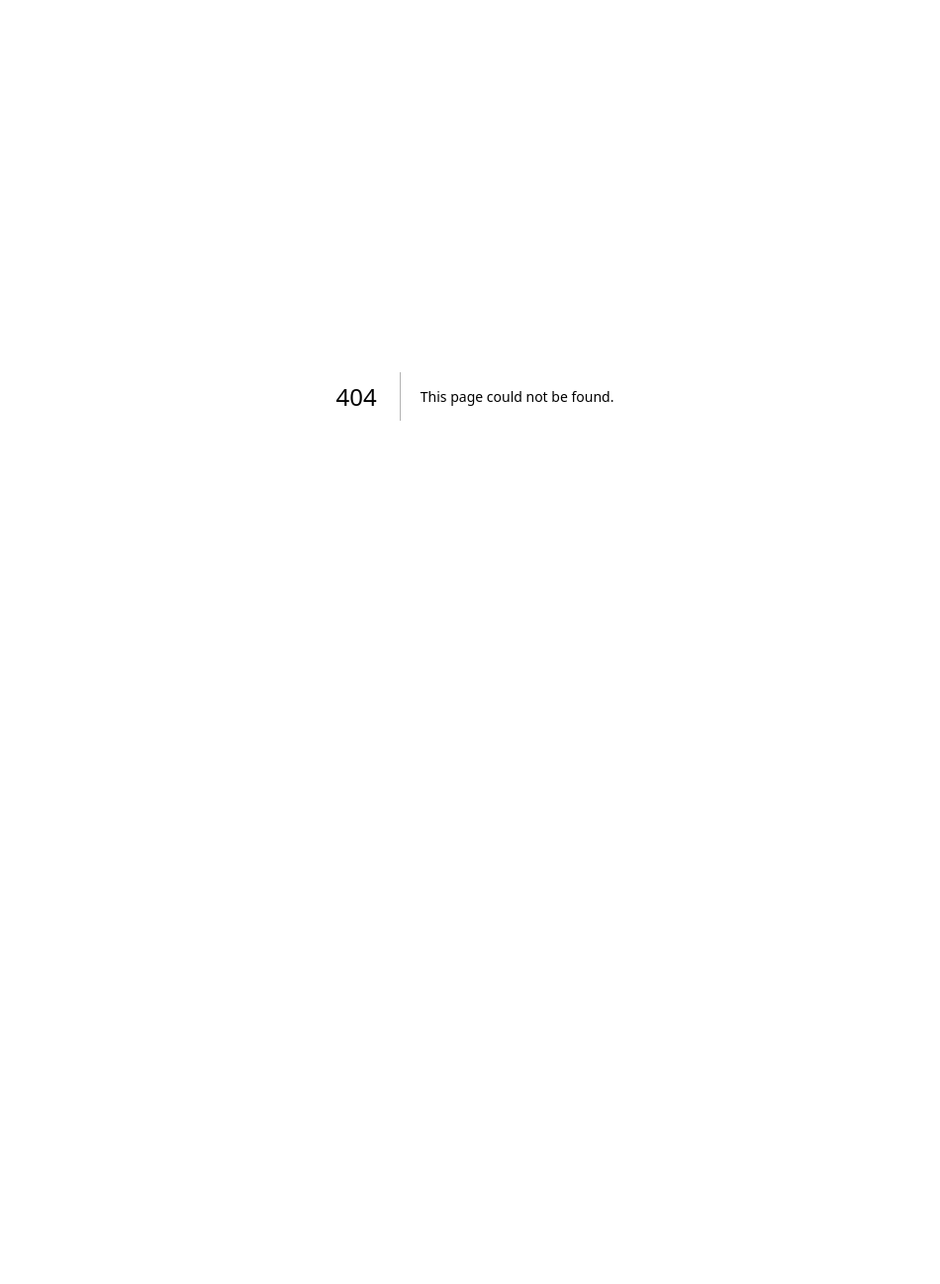
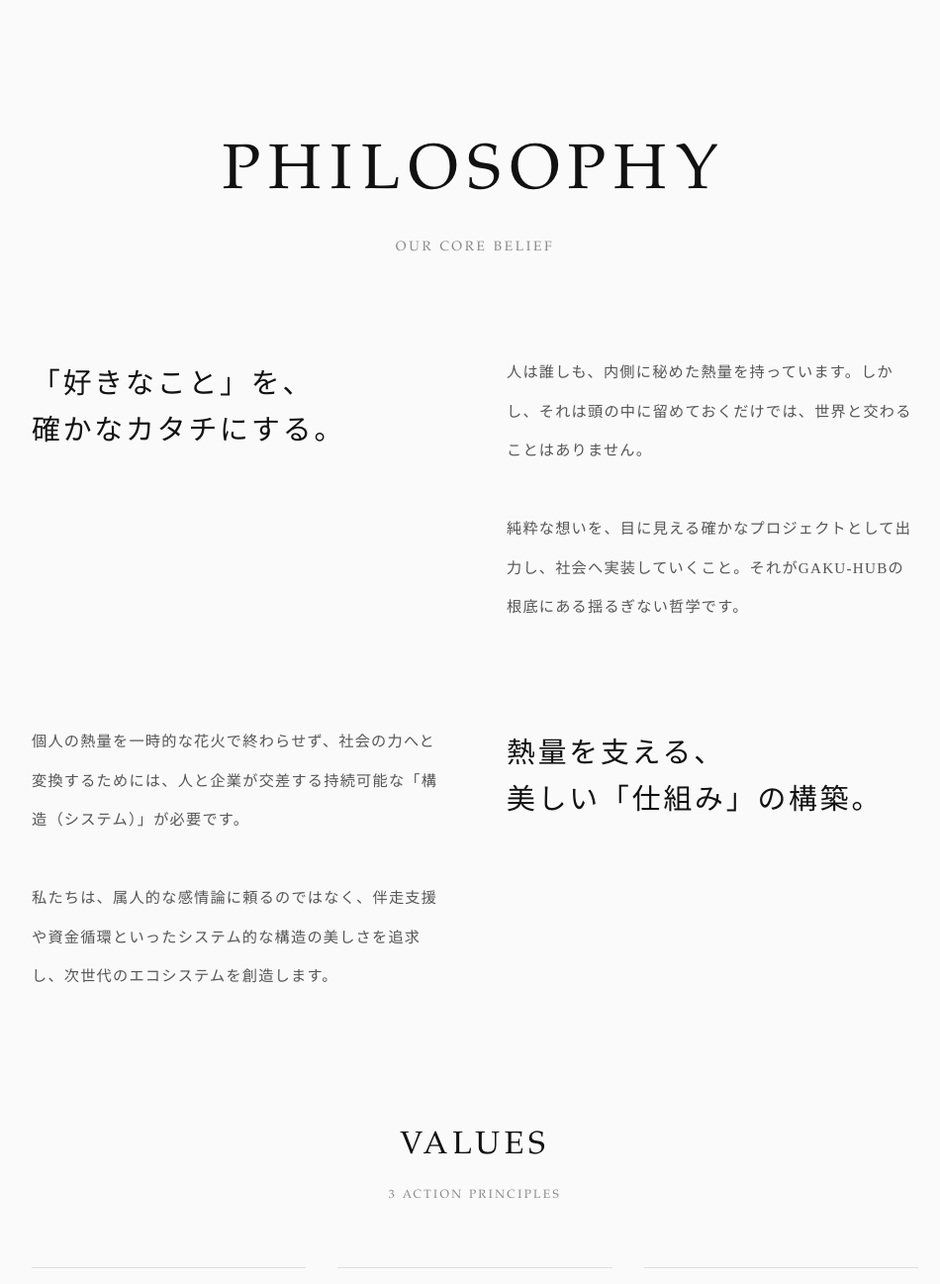
Before and after one commit to sutemailadd888/gaku-hub_HP, a Next.js app: page /philosophy in a window 1280 px wide. Before the commit this address had no page. Shown: the top 1297 px of the page at 99% size, without its empty margins (160-1110 px from the left). Before the commit the page ends 800 px from the top, so only its background shows below. Built offline with nearby package versions, Linux system fonts and the light colour scheme.

Commit message:
philosophy

```diff
--- /dev/null
+++ b/app/philosophy/page.tsx
@@ -0,0 +1,111 @@
+"use client";
+import Link from 'next/link';
+
+export default function Philosophy() {
+  return (
+    <div className="min-h-screen bg-[#FAFAFA] pt-32 pb-24 px-[5%] selection:bg-[#141d58] selection:text-white">
+      <div className="max-w-4xl mx-auto">
+
+        {/* =========================================
+            1. ページタイトル (Hero)
+        ========================================= */}
+        <div className="text-center mb-24 animate-[fadeIn_1s_ease_forwards]">
+          <h1 className="font-['Didot','Garamond',serif] text-[3rem] md:text-[4rem] tracking-[0.15em] mb-4 text-[#111111] font-light">
+            PHILOSOPHY
+          </h1>
+          <p className="font-['Didot','Garamond',serif] text-[#888] tracking-[0.2em] text-[0.85rem] uppercase">
+            Our Core Belief
+          </p>
+        </div>
+
+        {/* =========================================
+            2. ビジョン本文 (The Core Message)
+        ========================================= */}
+        <div className="mb-32 flex flex-col gap-16 md:gap-24 animate-[fadeIn_1s_ease_forwards_0.2s] opacity-0" style={{ animationFillMode: 'forwards' }}>
+
+          {/* メッセージ 1 */}
+          <div className="text-center md:text-left flex flex-col md:flex-row gap-8 md:gap-16 items-center md:items-start">
+            <h2 className="font-['Yu_Mincho','游明朝',serif] text-[1.4rem] md:text-[1.8rem] tracking-[0.1em] text-[#111111] leading-relaxed md:w-1/2 md:pt-2">
+              「好きなこと」を、<br />確かなカタチにする。
+            </h2>
+            <p className="font-['Yu_Mincho','游明朝',serif] text-[0.95rem] text-[#555] leading-[2.6] tracking-[0.08em] md:w-1/2 text-left px-4 md:px-0">
+              人は誰しも、内側に秘めた熱量を持っています。しかし、それは頭の中に留めておくだけでは、世界と交わることはありません。<br /><br />
+              純粋な想いを、目に見える確かなプロジェクトとして出力し、社会へ実装していくこと。それがGAKU-HUBの根底にある揺るぎない哲学です。
+            </p>
+          </div>
+
+          {/* メッセージ 2 */}
+          <div className="text-center md:text-left flex flex-col md:flex-row-reverse gap-8 md:gap-16 items-center md:items-start">
+            <h2 className="font-['Yu_Mincho','游明朝',serif] text-[1.4rem] md:text-[1.8rem] tracking-[0.1em] text-[#111111] leading-relaxed md:w-1/2 md:pt-2">
+              熱量を支える、<br />美しい「仕組み」の構築。
+            </h2>
+            <p className="font-['Yu_Mincho','游明朝',serif] text-[0.95rem] text-[#555] leading-[2.6] tracking-[0.08em] md:w-1/2 text-left px-4 md:px-0">
+              個人の熱量を一時的な花火で終わらせず、社会の力へと変換するためには、人と企業が交差する持続可能な「構造（システム）」が必要です。<br /><br />
+              私たちは、属人的な感情論に頼るのではなく、伴走支援や資金循環といったシステム的な構造の美しさを追求し、次世代のエコシステムを創造します。
+            </p>
+          </div>
+
+        </div>
+
+        {/* =========================================
+            3. 行動指針 (OUR VALUES) - トップページから移設・洗練化
+        ========================================= */}
+        <div className="mb-32 animate-[fadeIn_1s_ease_forwards_0.4s] opacity-0" style={{ animationFillMode: 'forwards' }}>
+          <div className="text-center mb-16">
+            <h3 className="font-['Didot','Garamond',serif] text-[2rem] tracking-[0.15em] mb-4 text-[#111111] font-light">VALUES</h3>
+            <p className="font-['Didot','Garamond',serif] text-[#888] tracking-[0.2em] text-[0.75rem] uppercase">
+              3 Action Principles
+            </p>
+          </div>
+
+          <div className="grid grid-cols-1 md:grid-cols-3 gap-12 md:gap-8">
+            {/* Value 01 */}
+            <div className="border-t border-[#e0e0e0] pt-8 group">
+              <span className="font-['Didot','Garamond',serif] text-[2rem] text-[#e0e0e0] group-hover:text-[#141d58] transition-colors duration-500 block mb-4">01</span>
+              <h4 className="font-['Yu_Mincho','游明朝',serif] text-[1.1rem] tracking-[0.1em] text-[#111111] mb-4">熱源であれ</h4>
+              <p className="font-['Yu_Mincho','游明朝',serif] text-[0.85rem] text-[#666] leading-[2.2] tracking-[0.05em]">
+                自らが誰よりも深く思考し、熱狂すること。その熱の伝播が、他者を動かす最大の駆動力となる。
+              </p>
+            </div>
+            {/* Value 02 */}
+            <div className="border-t border-[#e0e0e0] pt-8 group">
+              <span className="font-['Didot','Garamond',serif] text-[2rem] text-[#e0e0e0] group-hover:text-[#141d58] transition-colors duration-500 block mb-4">02</span>
+              <h4 className="font-['Yu_Mincho','游明朝',serif] text-[1.1rem] tracking-[0.1em] text-[#111111] mb-4">構造をデザインせよ</h4>
+              <p className="font-['Yu_Mincho','游明朝',serif] text-[0.85rem] text-[#666] leading-[2.2] tracking-[0.05em]">
+                想いだけでは現実は変わらない。課題を俯瞰し、再現性のある論理的なシステムへと落とし込むこと。
+              </p>
+            </div>
+            {/* Value 03 */}
+            <div className="border-t border-[#e0e0e0] pt-8 group">
+              <span className="font-['Didot','Garamond',serif] text-[2rem] text-[#e0e0e0] group-hover:text-[#141d58] transition-colors duration-500 block mb-4">03</span>
+              <h4 className="font-['Yu_Mincho','游明朝',serif] text-[1.1rem] tracking-[0.1em] text-[#111111] mb-4">実装で証明せよ</h4>
+              <p className="font-['Yu_Mincho','游明朝',serif] text-[0.85rem] text-[#666] leading-[2.2] tracking-[0.05em]">
+                語るだけでなく、手を動かす。未完成でも世に出し、泥臭く社会との接点（出力）を作り続けること。
+              </p>
+            </div>
+          </div>
+        </div>
+
+        {/* =========================================
+            4. ホームへ戻るボタン
+        ========================================= */}
+        <div className="text-center pb-12 animate-[fadeIn_1s_ease_forwards_0.6s] opacity-0" style={{ animationFillMode: 'forwards' }}>
+          <Link
+            href="/"
+            className="inline-block border border-[#111111] px-[3rem] py-[1rem] text-[0.85rem] tracking-[0.1em] text-[#111111] font-['Didot','Garamond',serif] hover:bg-[#111111] hover:text-white transition-all duration-500 uppercase"
+          >
+            Back to Home
+          </Link>
+        </div>
+
+      </div>
+
+      <style jsx>{`
+        @keyframes fadeIn {
+          from { opacity: 0; transform: translateY(15px); }
+          to { opacity: 1; transform: translateY(0); }
+        }
+      `}</style>
+    </div>
+  );
+}
```
